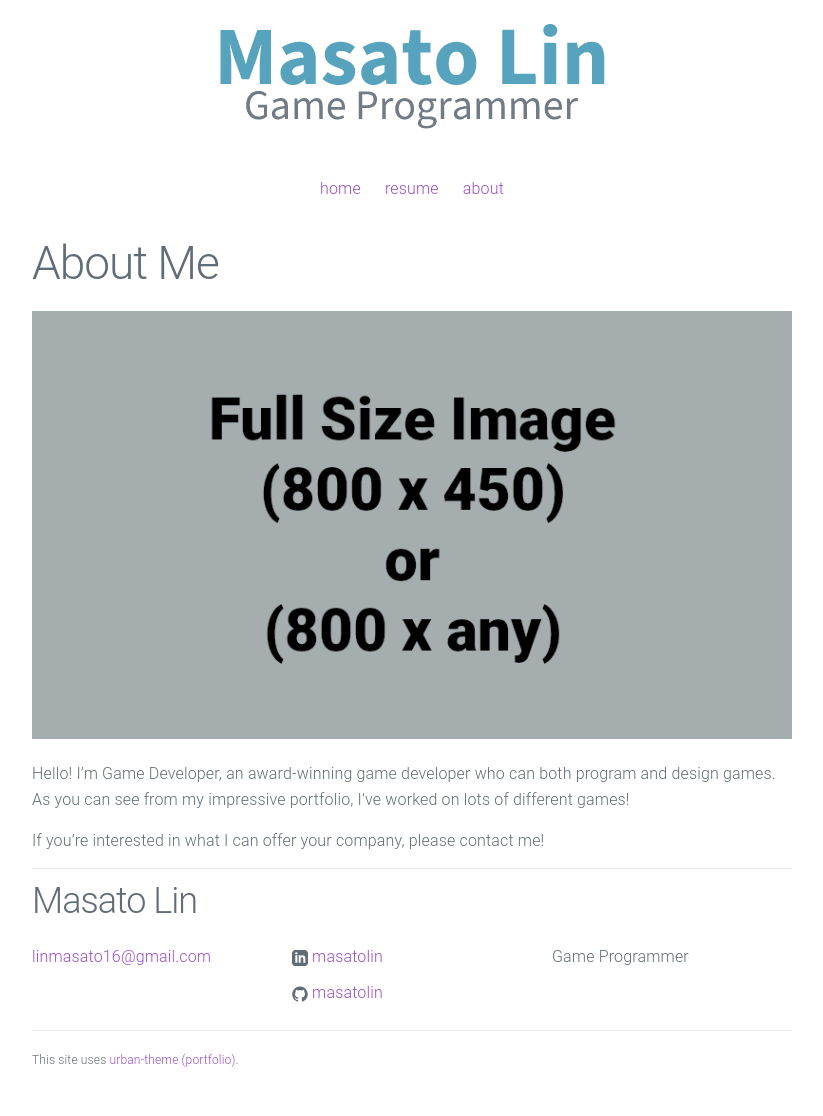
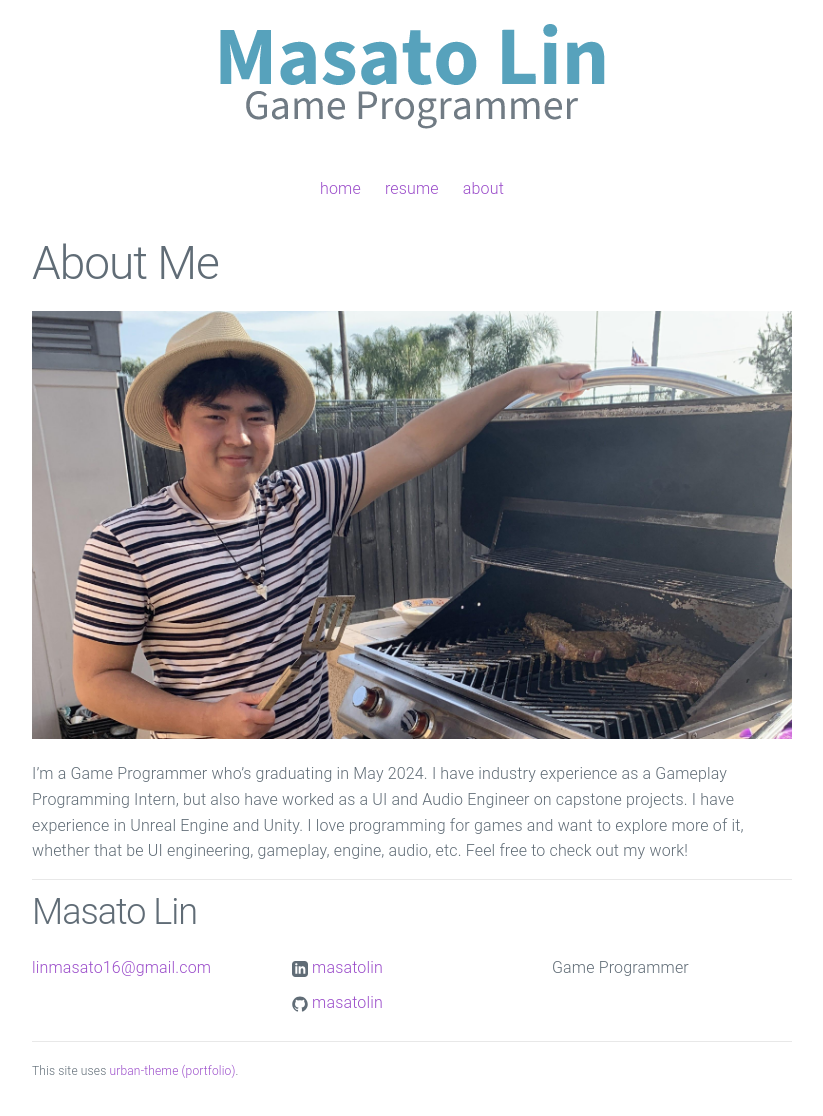
Before and after one commit to masatolin/masatolin.github.io, a Jekyll site: the page built from about.md, in a window 1280 px wide. Shown: the whole page, without its empty margins (228-1051 px from the left). Built offline with Jekyll 4.4.1, drawn with Linux system fonts in a browser that asks for light colours.

Commit message:
Update about.md

```diff
--- a/about.md
+++ b/about.md
@@ -4,8 +4,6 @@ title: "About Me"
 permalink: /about/
 ---
 
-![Picture 1](/assets/fullsize.png)
+![Picture 1](/assets/Images/MasatoLinAboutMe.png)
 
-Hello! I'm Game Developer, an award-winning game developer who can both program and design games. As you can see from my impressive portfolio, I've worked on lots of different games!
-
-If you're interested in what I can offer your company, please contact me!
+I'm a Game Programmer who's graduating in May 2024. I have industry experience as a Gameplay Programming Intern, but also have worked as a UI and Audio Engineer on capstone projects. I have experience in Unreal Engine and Unity. I love programming for games and want to explore more of it, whether that be UI engineering, gameplay, engine, audio, etc. Feel free to check out my work!
```
